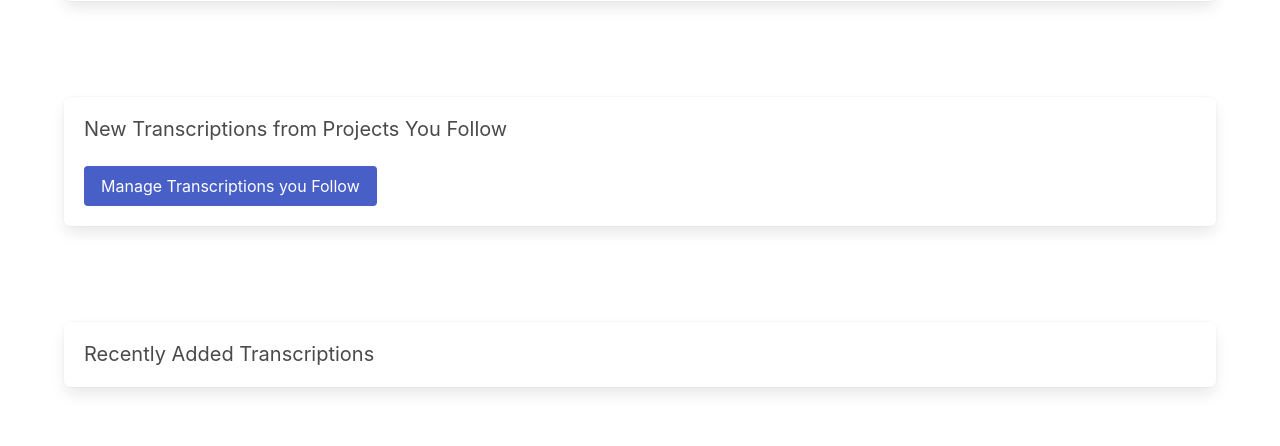
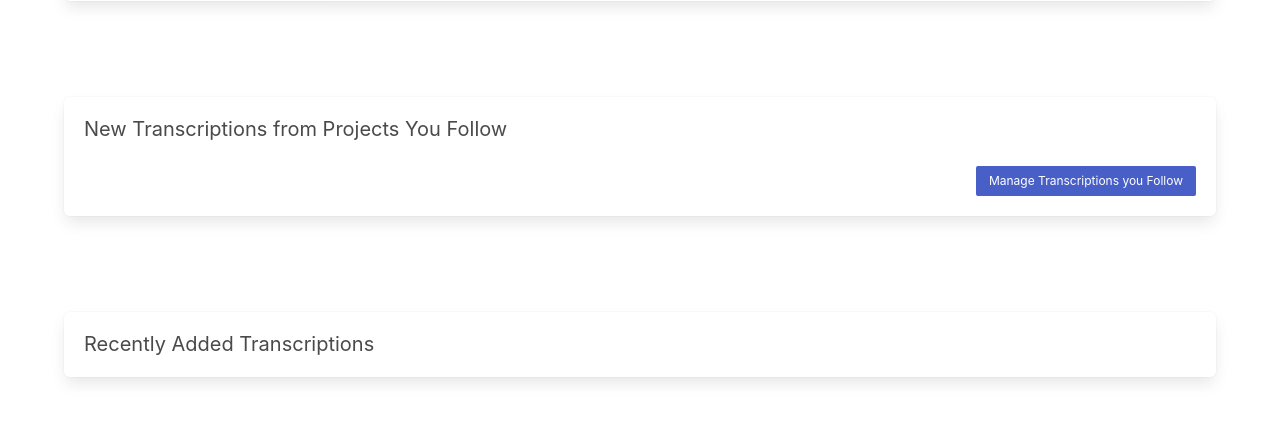
Before and after one commit to productivity-in-tech/pit_transcriptor_django, a Django app: page / in a window 1280 px wide. Shown: the part 403-849 px from the top of the page. Run offline with Django 3.2, Linux system fonts and the light colour scheme; the visitor is signed in with stand-in values (Sample User, id 1); data that the repository does not hold is empty; some libraries are stand-ins or nearby versions.

Commit message:
transcription mod

```diff
--- a/templates/quick_actions.html
+++ b/templates/quick_actions.html
@@ -11,8 +11,16 @@
           <h1>
             <span class="subtitle is-5">Transcriptions:</span>
               <span class="tags has-addons">
-                <a class="tag is-primary is-light" href="{% url 'transcription_create' %}">Create</a>
-                <a class="tag is-warning is-light" href="#">Manage</a>
+                <a
+                  class="tag is-primary is-light"
+                  href="{% url 'transcription_create' %}">
+                  Create
+                </a>
+                <a
+                  class="tag is-warning is-light"
+                  href="{% url 'user_transcription_list'">
+                  Manage
+                </a>
               </span>
           </h1>
         </div>
--- a/transcriptions/templates/index.html
+++ b/transcriptions/templates/index.html
@@ -59,8 +59,9 @@
         </div>
         {% endfor %}
         </div>
-      <div class="">
-        <a class="button is-link" href="{% url 'accounts_detail' user.pk %}">Manage Transcriptions you Follow</a>
+      <div class="has-text-right">
+        <a class="button is-small is-link"
+          href="{% url 'user_project_following' %}">Manage Transcriptions you Follow</a>
       </div>
 
     </div>
--- a/transcriptions/urls.py
+++ b/transcriptions/urls.py
@@ -8,6 +8,9 @@ urlpatterns = [
             'create/',
             views.TranscriptionCreateView.as_view(),
             name='transcription_create'),
+        path('list/',
+            views.UserTranscriptionListView.as_view(),
+            name='user_transcription_list'),
         path(
             'detail/<int:pk>',
             views.TranscriptionDetailView.as_view(),
```
Also changed, not shown: transcriptions/templates/list.html (added, +12 -0 lines), transcriptions/views.py (+11 -0 lines).
